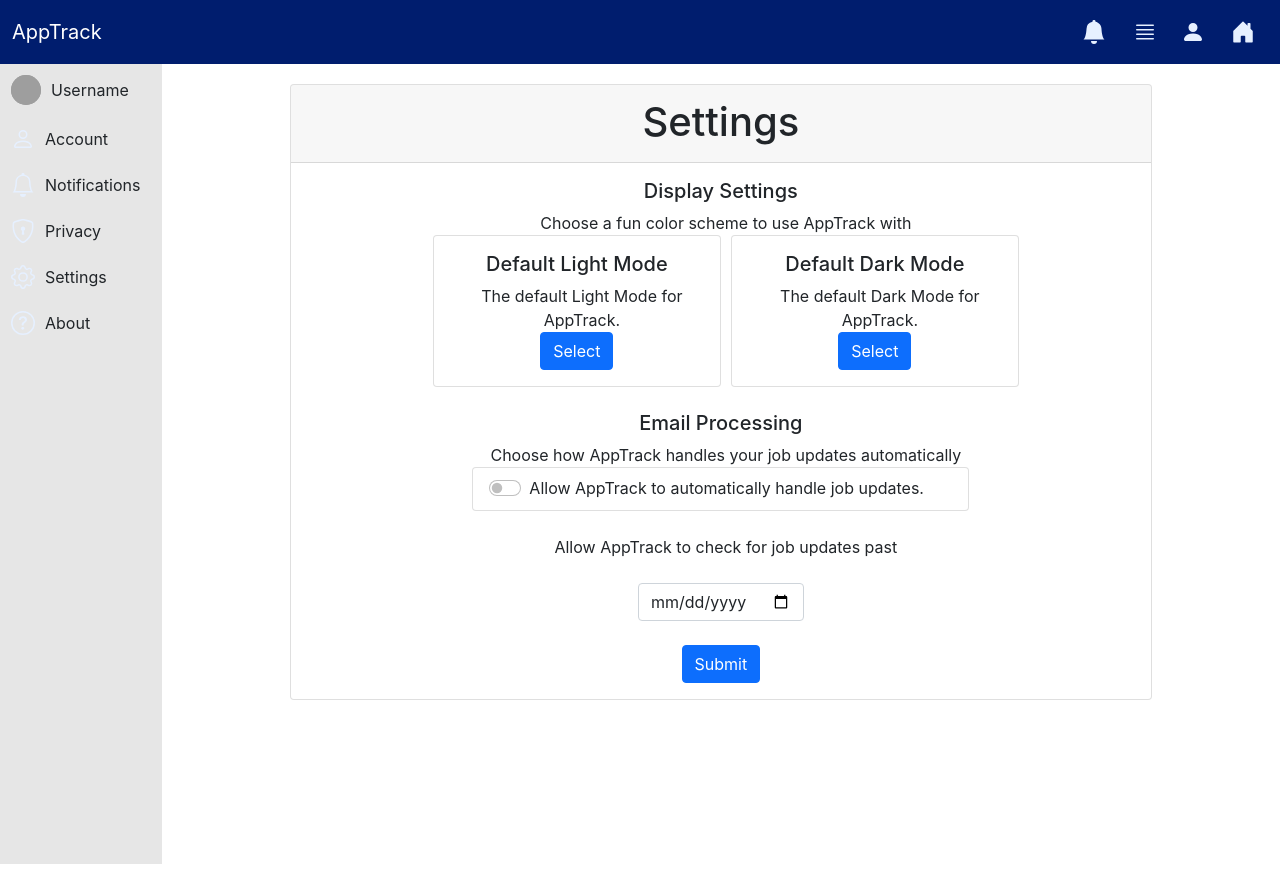
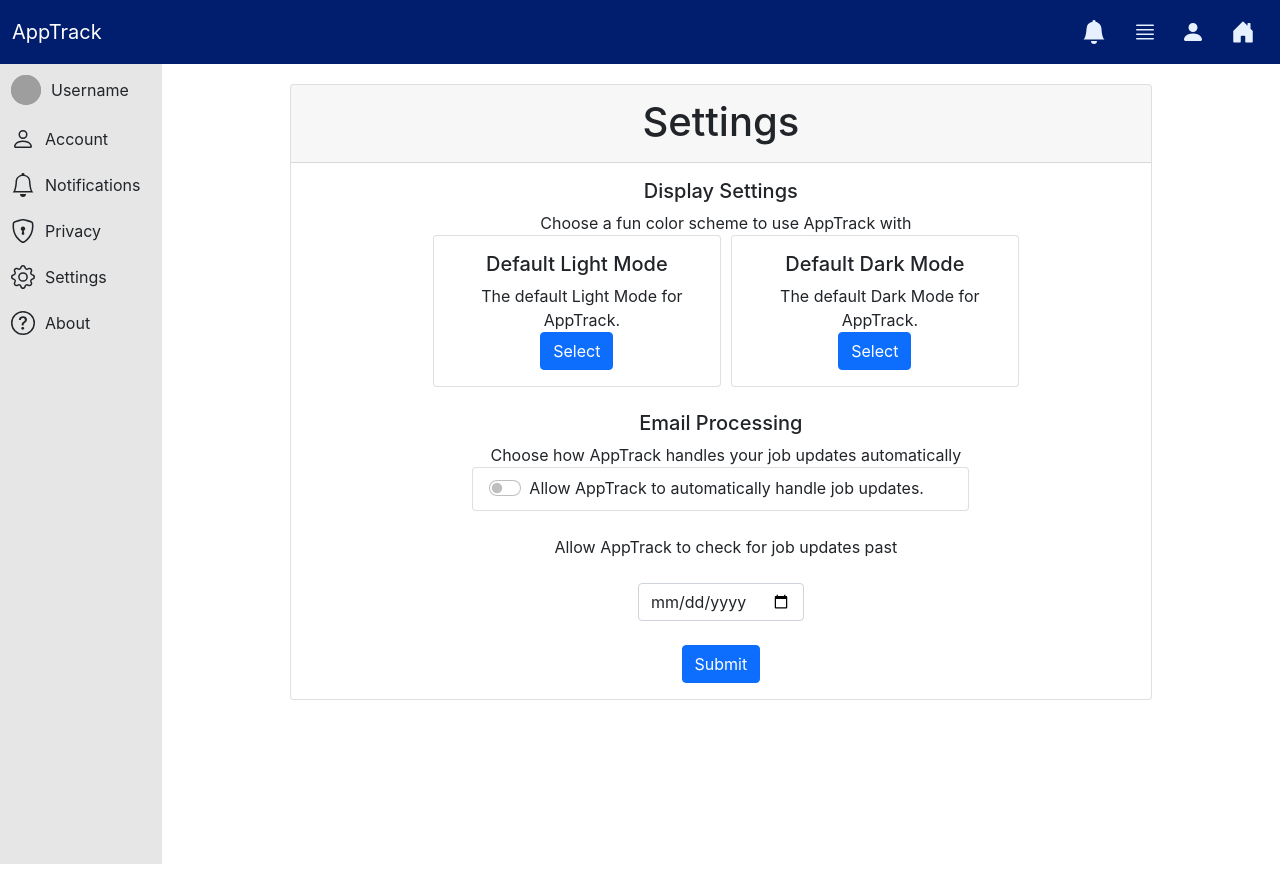
Before and after one commit to akhorana14/AppTrack, a React (Create React App) app in the folder frontend/: page /settings in a window 1280 px wide. Built offline with nearby package versions, Linux system fonts and the light colour scheme; grey boxes are pictures that could not be loaded.

Commit message:
fixing styles of settings page post-merge

```diff
--- a/frontend/src/pages/Profile/Profile.jsx
+++ b/frontend/src/pages/Profile/Profile.jsx
@@ -9,6 +9,7 @@ import Collapse from "react-bootstrap/esm/Collapse";
 import ListGroup from "react-bootstrap/esm/ListGroup";
 import Form from 'react-bootstrap/Form';
 import Card from 'react-bootstrap/Card';
+import GoogleAuth from "../../components/GoogleAuth/GoogleAuth";
 
 
 function Profile(props) {
@@ -79,23 +80,23 @@ function Profile(props) {
                     <p>Username</p>
                 </div>
                 <div class={style.sidebar_item} id="Account" onClick={performSelection}>
-                    <Icon.Person href="#profile" class="profile" />
+                    <Icon.Person href="#profile" className={style.profile} />
                     <p>Account</p>
                 </div>
                 <div class={style.sidebar_item} id="Notifications" onClick={performSelection}>
-                    <Icon.Bell href="#profile" class="profile" />
+                    <Icon.Bell href="#profile" className={style.profile} />
                     <p>Notifications</p>
                 </div>
                 <div class={style.sidebar_item} id="Privacy" onClick={performSelection}>
-                    <Icon.ShieldLock href="#profile" class="profile" />
+                    <Icon.ShieldLock href="#profile" className={style.profile} />
                     <p>Privacy</p>
                 </div>
                 <div class={style.sidebar_item} id="Settings" onClick={performSelection}>
-                    <Icon.Gear href="#profile" class="profile" />
+                    <Icon.Gear href="#profile" className={style.profile} />
                     <p>Settings</p>
                 </div>
                 <div class={style.sidebar_item} id="About" onClick={performSelection}>
-                    <Icon.QuestionCircle href="#profile" class="profile" />
+                    <Icon.QuestionCircle href="#profile" className={style.profile} />
                     <p>About</p>
                 </div>
             </div>
@@ -118,7 +119,9 @@ function Profile(props) {
                                 </Button> <br />
                                 <Collapse in={open}>
                                     <div id="collapse">
-                                        Google Auth Button Placeholder
+                                        <div className={style.google}>
+                                            <GoogleAuth />
+                                        </div>
                                     </div>
                                 </Collapse>
                                 <Button className={style.delete} variant="danger" onClick={handleShow}>
--- a/frontend/src/pages/Profile/Profile.module.css
+++ b/frontend/src/pages/Profile/Profile.module.css
@@ -132,3 +132,14 @@ fieldset {
 .center {
     align-items: center;
 }
+
+.profile {
+    font-size: 1.5rem;
+    margin-left: 0em;
+    margin-right: 0em;
+}
+
+.google {
+    width: 25%;
+    margin: auto;
+}
```
